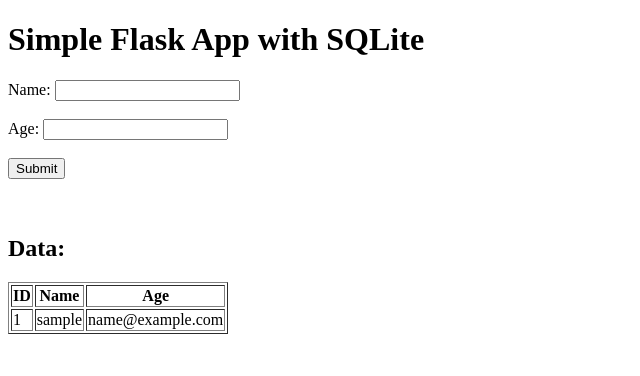
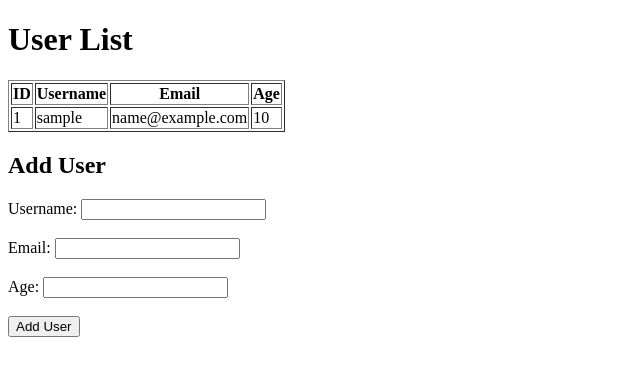
Before and after one commit to PhilinVeselov/devops, a Flask app: page / in a window 1280 px wide. Shown: the top 376 px of the page, without its empty margins (0-640 px from the left). Run offline with Flask 2, Linux system fonts and the light colour scheme; tables that the repository leaves empty hold one stand-in row (values such as "Sample post").

Commit message:
Update index.html

```diff
--- a/kt1/task7/templates/index.html
+++ b/kt1/task7/templates/index.html
@@ -1,32 +1,35 @@
 <!DOCTYPE html>
 <html>
 <head>
-    <title>Simple Flask App with SQLite</title>
+    <title>Users</title>
 </head>
 <body>
-    <h1>Simple Flask App with SQLite</h1>
-    <form action="/add" method="post">
-        <label for="name">Name:</label>
-        <input type="text" id="name" name="name"><br><br>
-        <label for="age">Age:</label>
-        <input type="text" id="age" name="age"><br><br>
-        <input type="submit" value="Submit">
-    </form>
-    <br><br>
-    <h2>Data:</h2>
+    <h1>User List</h1>
     <table border="1">
         <tr>
             <th>ID</th>
-            <th>Name</th>
+            <th>Username</th>
+            <th>Email</th>
             <th>Age</th>
         </tr>
-        {% for row in data %}
+        {% for user in data %}
         <tr>
-            <td>{{ row[0] }}</td>
-            <td>{{ row[1] }}</td>
-            <td>{{ row[2] }}</td>
+            <td>{{ user[0] }}</td>
+            <td>{{ user[1] }}</td>
+            <td>{{ user[2] }}</td>
+            <td>{{ user[3] }}</td>
         </tr>
         {% endfor %}
     </table>
+    <h2>Add User</h2>
+    <form method="POST" action="/add">
+        <label for="username">Username:</label>
+        <input type="text" id="username" name="username"><br><br>
+        <label for="email">Email:</label>
+        <input type="text" id="email" name="email"><br><br>
+        <label for="age">Age:</label>
+        <input type="text" id="age" name="age"><br><br>
+        <input type="submit" value="Add User">
+    </form>
 </body>
 </html>
```
